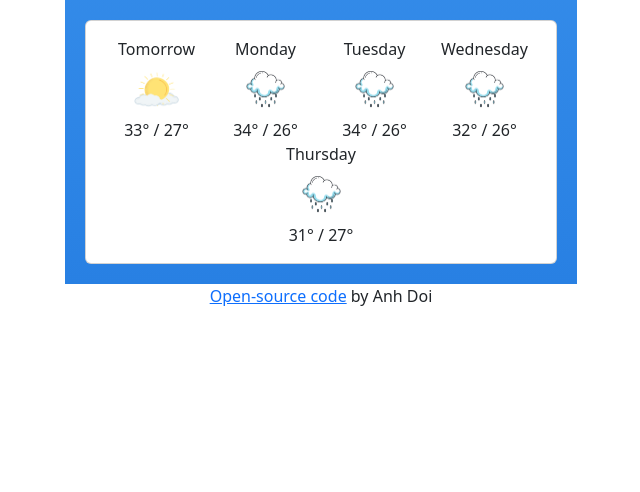
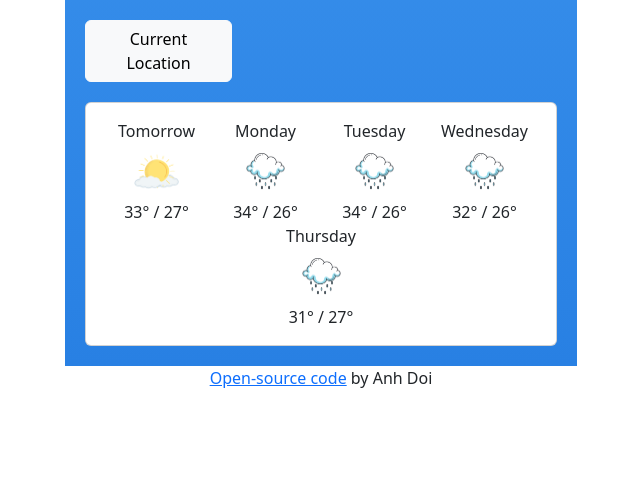
Before and after one commit to anhdoi/weather-app, a plain HTML site: page index.html in a window 1280 px wide. Shown: the part 308-800 px from the top of the page, without its empty margins (319-959 px from the left). Drawn offline with nearby package versions, Linux system fonts and the light colour scheme.

Commit message:
changed the button position

```diff
--- a/index.html
+++ b/index.html
@@ -31,9 +31,9 @@
           <span> | </span>
           <a href="#" class="temp-convert" id="change-to-C">°C</a>
         </div>
-      </div>
-      <div>
-        <button type="button" class="btn btn-light">Current Location</button>
+        <div>
+          <button type="button" class="btn btn-light">Current Location</button>
+        </div>
       </div>
 
       <div class="card weatherNext" style="width: auto">
--- a/stylesheet.css
+++ b/stylesheet.css
@@ -29,10 +29,9 @@ h1 {
   color: white;
 }
 button {
-  margin: 20px;
-  position: absolute;
   display: block;
   text-align: left;
+  margin-top: 20px;
 }
 .sun {
   width: 100px;
```
